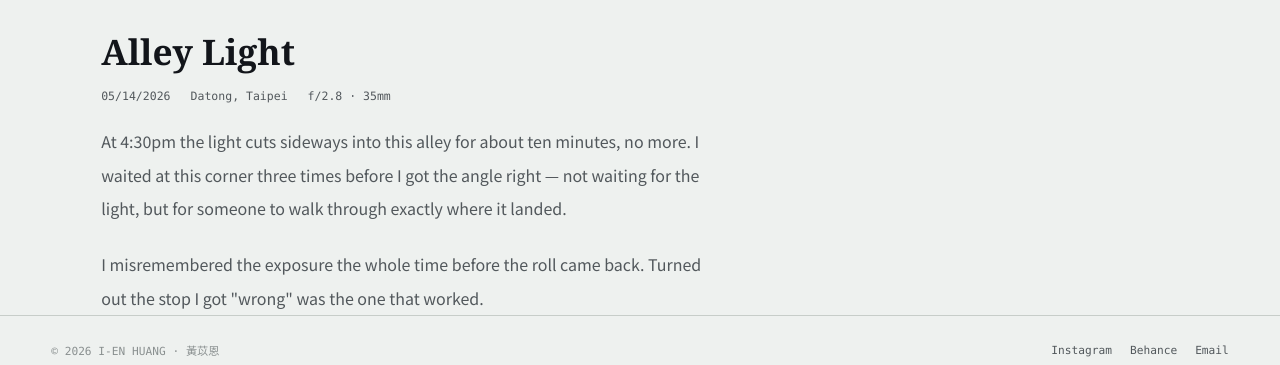
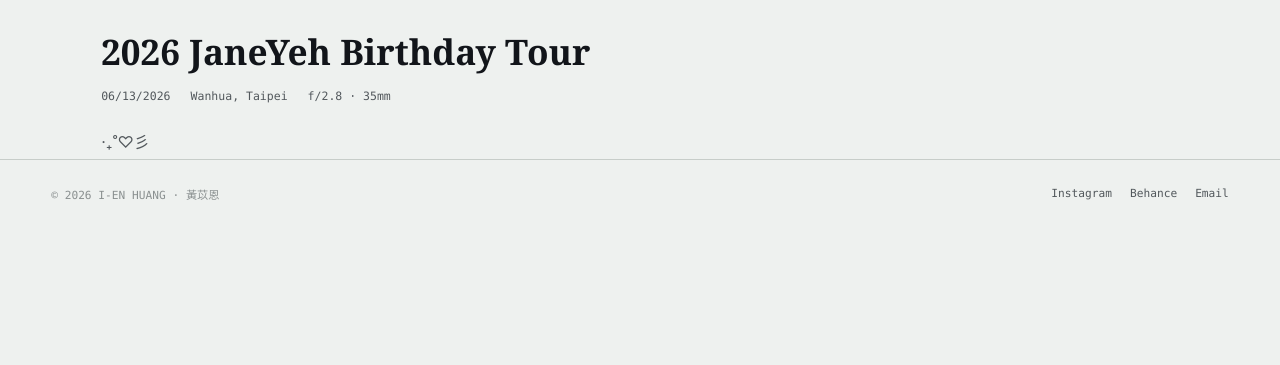
Before and after one commit to hyyunn00/hyyunn00.github.io, an Astro site: page /en/work/alley-light/ in a window 1280 px wide. Shown: the part 818-1183 px from the top of the page. After the commit the page ends 1054 px from the top, so only its background shows below. Built offline with nearby package versions, Linux system fonts and the light colour scheme; Astro itself is replaced by a stand-in of ours.

Commit message:
janeeyeh

```diff
--- a/src/content/work/en/alley-light.md
+++ b/src/content/work/en/alley-light.md
@@ -1,14 +1,14 @@
 ---
-title: Alley Light
+entrySlug: janeyeh-2026-bd
+title: 2026 JaneYeh Birthday Tour
 frameNo: "04"
-date: 2026-05-14
-location: Datong, Taipei
+date: 2026-06-13
+location: Wanhua, Taipei
 settings: f/2.8 · 35mm
 cover: a
+coverImage: /images/uploads/dscf9260.jpg
 blocks:
   - type: text
-    body: |
-      At 4:30pm the light cuts sideways into this alley for about ten minutes, no more. I waited at this corner three times before I got the angle right — not waiting for the light, but for someone to walk through exactly where it landed.
-
-      I misremembered the exposure the whole time before the roll came back. Turned out the stop I got "wrong" was the one that worked.
+    body: ‧₊˚♡彡
+draft: null
 ---
--- a/src/content/work/zh/alley-light.md
+++ b/src/content/work/zh/alley-light.md
@@ -1,14 +1,13 @@
 ---
-title: 巷口・光
+entrySlug: janeyeh-2026-bd
+title: 2026 JaneYeh Birthday Tour
 frameNo: "04"
-date: 2026-05-14
-location: 臺北・大同區
+date: 2026-06-13
+location: 臺北・萬華區
 settings: f/2.8 · 35mm
 cover: a
+coverImage: /images/uploads/dscf9260.jpg
 blocks:
   - type: text
-    body: |
-      下午四點半，光會斜斜地切進這條巷子，只維持大概十分鐘。我在這個路口等了三次才拍到想要的角度——不是等光，是等一個剛好會被光照到的人走過去。
-
-      底片沖出來之前我一直記錯曝光值，後來發現差的那一格反而是對的。
+    body: 漂亮小寶葉芷妤
 ---
```
Also changed, not shown: 1 other file.
